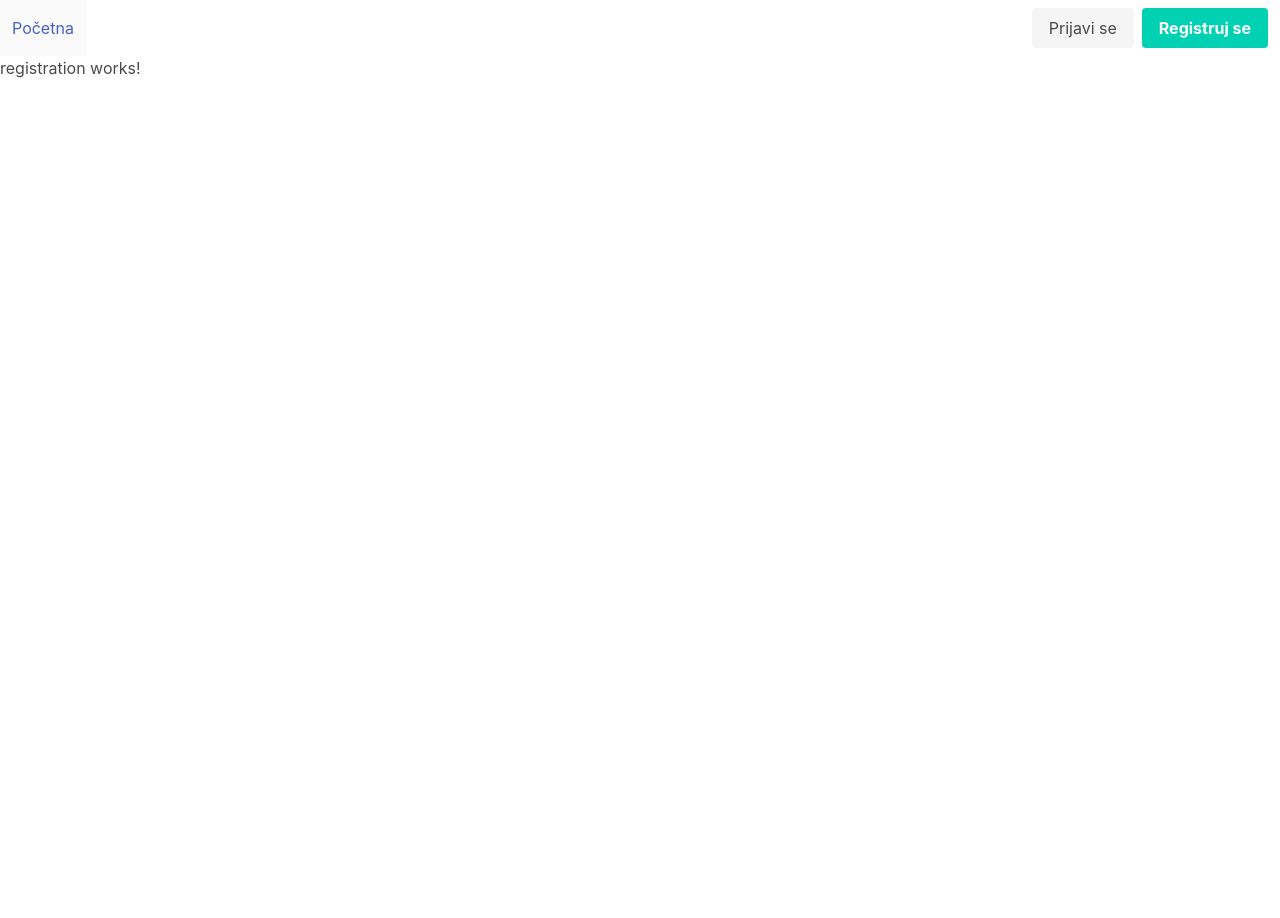
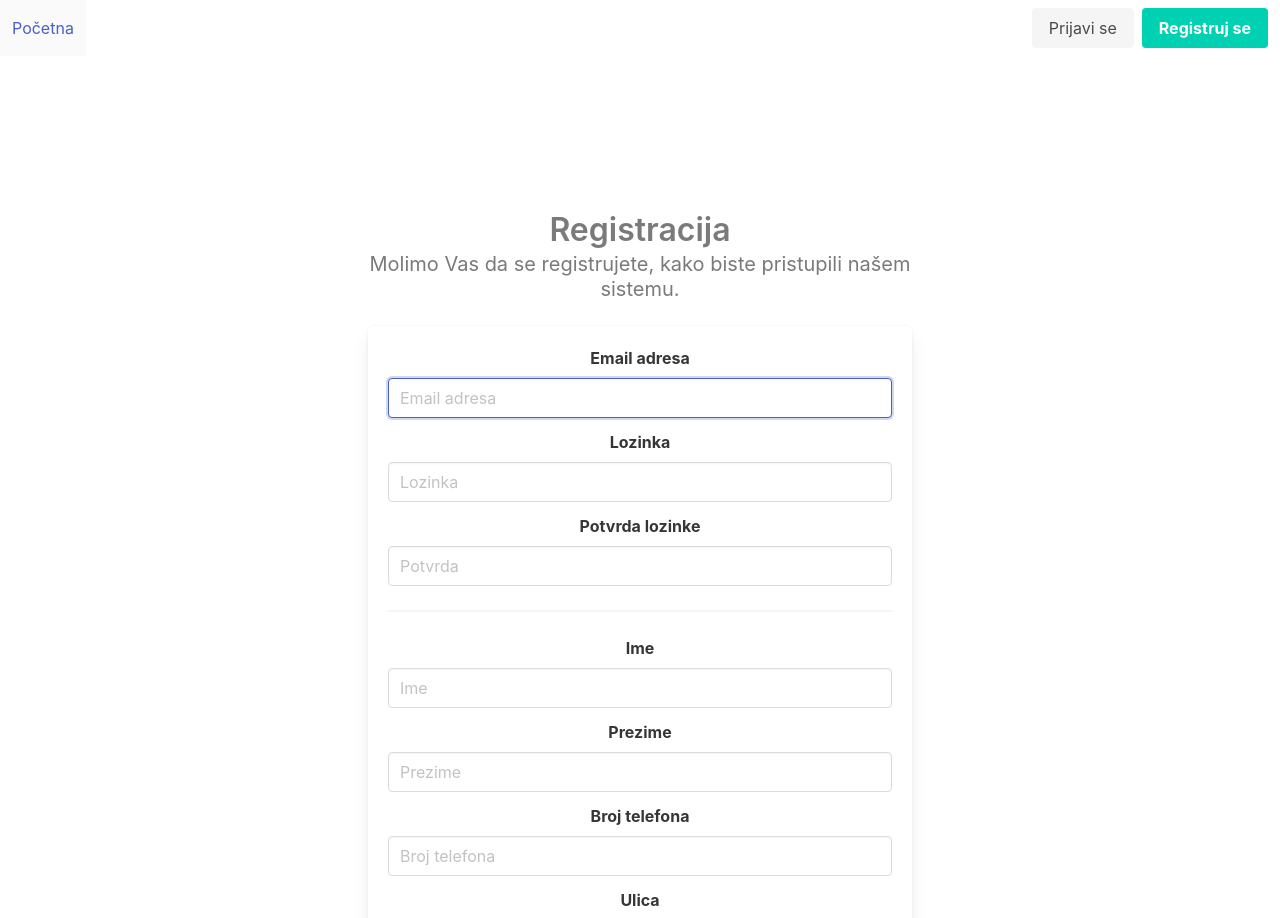
Before and after one commit to mmitic99/ISA_Projekat, an Angular app in the folder FishingBookingApp-frontend/: page /registration in a window 1280 px wide. Shown: the top 918 px of the page. Before the commit the page ends 800 px from the top, so only its background shows below. Built offline with nearby package versions, Linux system fonts and the light colour scheme.

Commit message:
feat: registration form

```diff
--- a/FishingBookingApp-frontend/src/app/unauthorized-user/registration/registration.component.html
+++ b/FishingBookingApp-frontend/src/app/unauthorized-user/registration/registration.component.html
@@ -1 +1,113 @@
-<p>registration works!</p>
+<section class="hero is-medium">
+    <div class="hero-body">
+        <div class="container has-text-centered">
+            <div class="column is-6 is-offset-3">
+                <h3 class="title has-text-grey">Registracija</h3>
+                <p class="subtitle has-text-grey">Molimo Vas da se registrujete, kako biste pristupili našem sistemu.
+                </p>
+                <div class="box">
+                    <form ngNativeValidate>
+                        <div class="field">
+                            <label class="label">Email adresa</label>
+                            <div class="control">
+                                <input class="input" type="email" placeholder="Email adresa" autofocus=""
+                                    oninvalid="setCustomValidity('Molimo Vas unesite emial adresu u formatu: abc@abc.com')"
+                                    name="mailAddress" [(ngModel)]="registrationUser.mailAddress" required>
+                            </div>
+                            <p class="is-danger help"></p>
+                        </div>
+                        <div class="field">
+                            <label class="label">Lozinka</label>
+                            <div class="control">
+                                <input class="input" type="password" placeholder="Lozinka" name="password1"
+                                    [(ngModel)]="registrationUser.password1" required>
+                            </div>
+                            <p class="is-danger help"></p>
+                        </div>
+                        <div class="field">
+                            <label class="label">Potvrda lozinke</label>
+                            <div class="control">
+                                <input class="input" type="password" placeholder="Potvrda" name="password2"
+                                    [(ngModel)]="registrationUser.password2" required>
+                            </div>
+                            <p class="is-danger help"></p>
+                        </div>
+                        <hr>
+                        <div class="field">
+                            <label class="label">Ime</label>
+                            <div class="control">
+                                <input class="input" type="text" placeholder="Ime" name="name"
+                                    [(ngModel)]="registrationUser.name" required>
+                            </div>
+                            <p class="is-danger help"></p>
+                        </div>
+                        <div class="field">
+                            <label class="label">Prezime</label>
+                            <div class="control">
+                                <input class="input" type="text" placeholder="Prezime" name="surname"
+                                    [(ngModel)]="registrationUser.surname" required>
+                            </div>
+                            <p class="is-danger help"></p>
+                        </div>
+                        <div class="field">
+                            <label class="label">Broj telefona</label>
+                            <div class="control">
+                                <input class="input" type="tel" placeholder="Broj telefona" name="mobileNumber" pattern="\+(9[976]\d|8[987530]\d|6[987]\d|5[90]\d|42\d|3[875]\d|
+                                    2[98654321]\d|9[8543210]|8[6421]|6[6543210]|5[87654321]|
+                                    4[987654310]|3[9643210]|2[70]|7|1)\d{1,14}"
+                                    oninvalid="setCustomValidity('Molimo Vas unesite broj u formatu: +123456789')"
+                                    [(ngModel)]="registrationUser.mobileNumber" required>
+                            </div>
+                            <p class="is-danger help"></p>
+                        </div>
+                        <div class="field">
+                            <label class="label">Ulica</label>
+                            <div class="control">
+                                <input class="input" type="text" placeholder="Ulica" name="street"
+                                    [(ngModel)]="registrationUser.street" required>
+                            </div>
+                            <p class="is-danger help"></p>
+                        </div>
+                        <div class="field">
+                            <label class="label">Broj</label>
+                            <div class="control">
+                                <input class="input" type="text" placeholder="Broj" name="number"
+                                    [(ngModel)]="registrationUser.number" required>
+                            </div>
+                            <p class="is-danger help"></p>
+                        </div>
+                        <div class="field">
+                            <label class="label">Grad</label>
+                            <div class="control">
+                                <input class="input" type="text" placeholder="Grad" name="city"
+                                    [(ngModel)]="registrationUser.city" required>
+                            </div>
+                            <p class="is-danger help"></p>
+                        </div>
+                        <div class="field">
+                            <label class="label">Poštanski broj</label>
+                            <div class="control">
+                                <input class="input" type="text" placeholder="Poštanski broj" name="postalCode" pattern="[0-9]{5}"
+                                oninvalid="setCustomValidity('Molimo Vas unesite poštanski broj u formatu: 00000')"
+                                    [(ngModel)]="registrationUser.postalCode" required>
+                            </div>
+                            <p class="is-danger help"></p>
+                        </div>
+                        <div class="field">
+                            <label class="label">Država</label>
+                            <div class="control">
+                                <input class="input" type="text" placeholder="Država" name="country"
+                                    [(ngModel)]="registrationUser.country" required>
+                            </div>
+                            <p class="is-danger help"></p>
+                        </div>
+
+
+                        <br>
+                        <button class="button is-block is-info is-large is-fullwidth" (click)="register()">Registruj se</button>
+                    </form>
+                </div>
+            </div>
+        </div>
+    </div>
+</section>
--- a/FishingBookingApp-frontend/src/app/unauthorized-user/registration/registration.component.ts
+++ b/FishingBookingApp-frontend/src/app/unauthorized-user/registration/registration.component.ts
@@ -1,4 +1,8 @@
 import { Component, OnInit } from '@angular/core';
+import { Router } from '@angular/router';
+import { AuthService } from '../service/auth.service';
+import { RegistrationUser } from './registrationUser';
+import { ToastrService } from 'ngx-toastr';
 
 @Component({
   selector: 'app-registration',
@@ -7,9 +11,24 @@ import { Component, OnInit } from '@angular/core';
 })
 export class RegistrationComponent implements OnInit {
 
-  constructor() { }
+  registrationUser = new RegistrationUser("", "", "", "", "", "", "", "", "", "", "");
+
+  constructor(private authService: AuthService, private router: Router, private toastr: ToastrService) { }
 
   ngOnInit(): void {
   }
 
+  register(): void {
+    this.authService.register(this.registrationUser).subscribe(
+      (data) => {
+        this.toastr.success("Uspešno ste se registrovali. Na email koji ste uneli će vam stići link za verifikaciju. Nakon što verifikujete email, možete se prijaviti ovde.", "Uspešna registracija", { timeOut: 100000 })
+        this.router.navigate(['/login'])
+      },
+      (error) => {
+        this.toastr.error(error.error)
+      }
+    )
+  }
+
+
 }
--- /dev/null
+++ b/FishingBookingApp-frontend/src/app/unauthorized-user/registration/registrationUser.ts
@@ -0,0 +1,15 @@
+export class RegistrationUser {
+    constructor(
+        public mailAddress: string,
+        public password1: string,
+        public password2: string,
+        public name: string,
+        public surname: string,
+        public mobileNumber: string,
+        public street: string,
+        public number: string,
+        public city: string,
+        public postalCode: string,
+        public country: string,
+    ) { }
+}
--- a/FishingBookingApp-frontend/src/app/unauthorized-user/service/auth.service.ts
+++ b/FishingBookingApp-frontend/src/app/unauthorized-user/service/auth.service.ts
@@ -1,6 +1,7 @@
 import { HttpClient } from '@angular/common/http';
 import { Injectable } from '@angular/core';
 import { LoginUser } from '../login/loginUser';
+import { RegistrationUser } from '../registration/registrationUser';
 
 @Injectable({
   providedIn: 'root'
@@ -12,4 +13,8 @@ export class AuthService {
   login(loginUser: LoginUser) {
     return this.http.post("http://localhost:8080/auth/login", loginUser);
   }
+
+  register(registrationUser: RegistrationUser) {
+    return this.http.post("http://localhost:8080/auth/signup", registrationUser);
+  }
 }
```
